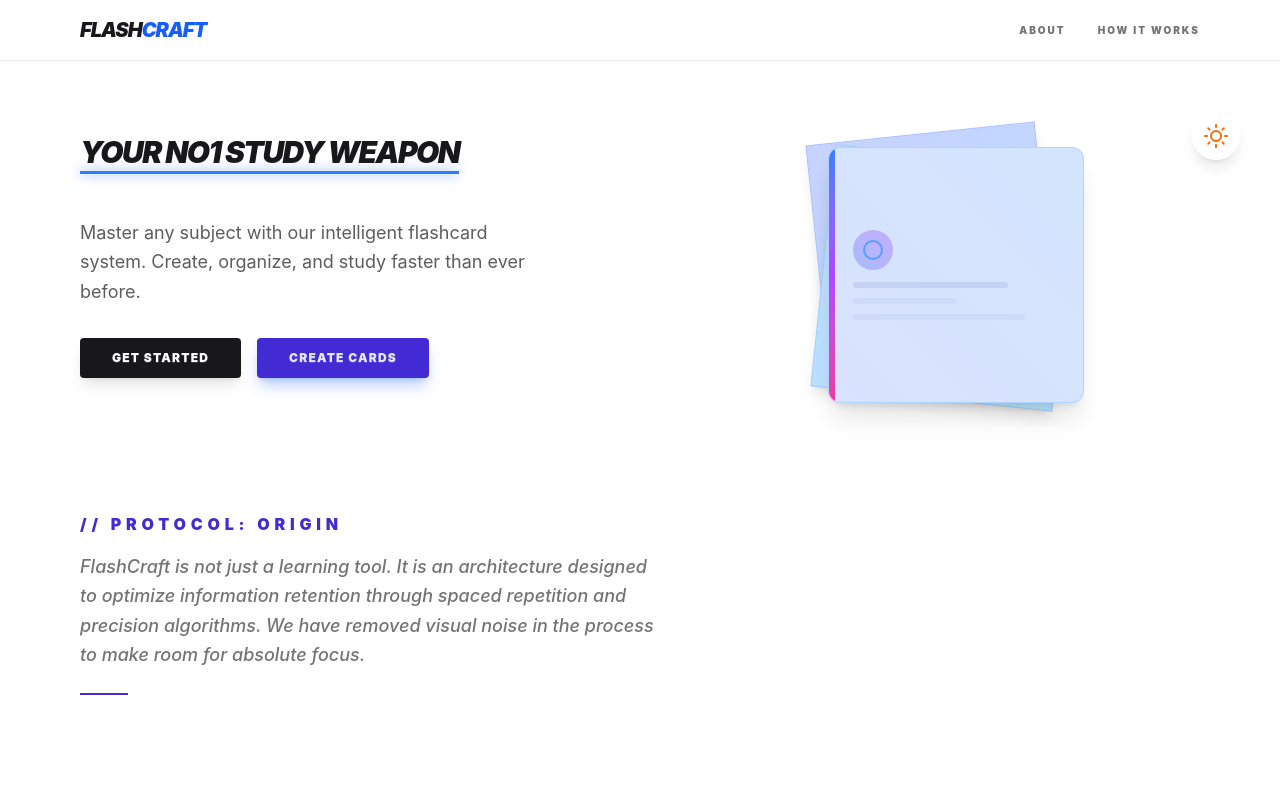
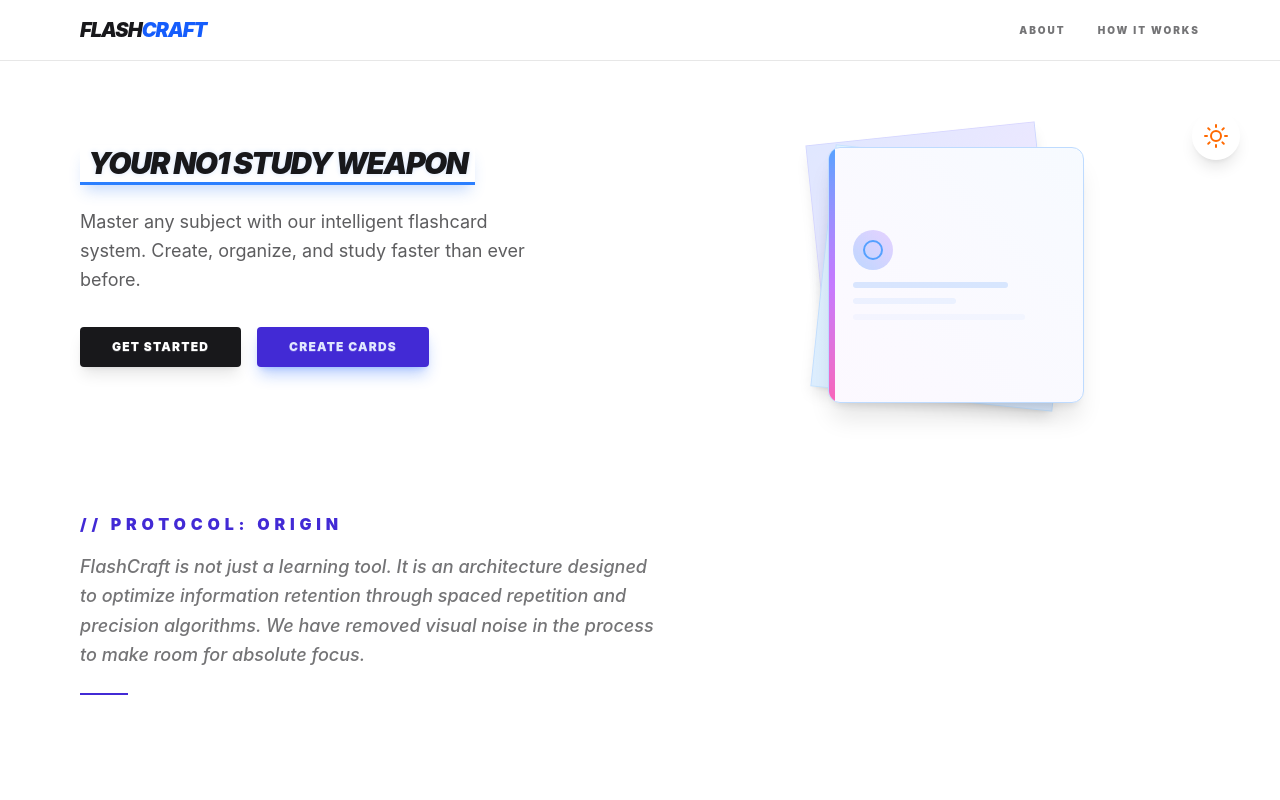
Before and after one commit to SebiSomu/Flashcards-Maker-Website, a React (Vite) app: page / in a window 1280 px wide. Shown: the top 800 px of the page. Built offline with nearby package versions, Linux system fonts and the light colour scheme.

Commit message:
Modified Hero and Footer dimensions

```diff
--- a/src/components/FlashcardAnimation.tsx
+++ b/src/components/FlashcardAnimation.tsx
@@ -1,4 +1,60 @@
+import { useEffect, useState } from "react";
+
 const FlashcardAnimation = () => {
+    const [isDark, setIsDark] = useState(false);
+
+    useEffect(() => {
+        const checkDarkMode = () => {
+            setIsDark(document.documentElement.classList.contains('dark'));
+        };
+
+        checkDarkMode();
+
+        const observer = new MutationObserver(checkDarkMode);
+        observer.observe(document.documentElement, {
+            attributes: true,
+            attributeFilter: ['class']
+        });
+
+        return () => observer.disconnect();
+    }, []);
+
+    const colors = {
+        ambientLight: isDark
+            ? 'bg-[radial-gradient(circle,rgba(120,119,198,0.15)_0%,transparent_70%)]'
+            : 'bg-[radial-gradient(circle,rgba(59,130,246,0.15)_0%,transparent_70%)]',
+
+        backCard: isDark
+            ? 'bg-gradient-to-br from-indigo-900 to-slate-900 border-indigo-500/20'
+            : 'bg-gradient-to-br from-indigo-100 to-purple-100 border-indigo-300/30',
+
+        middleCard: isDark
+            ? 'bg-gradient-to-br from-blue-900 to-slate-900 border-blue-500/20'
+            : 'bg-gradient-to-br from-sky-100 to-blue-100 border-blue-300/30',
+
+        frontCard: isDark
+            ? 'bg-slate-900 border-blue-400/30'
+            : 'bg-white border-blue-200',
+
+        accentLine: isDark
+            ? 'bg-gradient-to-b from-blue-500 via-purple-500 to-pink-500'
+            : 'bg-gradient-to-b from-blue-400 via-purple-400 to-pink-400',
+
+        circleGradient: isDark
+            ? 'bg-gradient-to-tr from-blue-600/30 to-purple-600/30'
+            : 'bg-gradient-to-tr from-blue-200 to-purple-200',
+
+        circleBorder: isDark ? 'border-blue-300' : 'border-blue-400',
+
+        line1: isDark ? 'bg-slate-700/50' : 'bg-blue-100',
+        line2: isDark ? 'bg-slate-700/30' : 'bg-blue-50',
+        line3: isDark ? 'bg-slate-700/20' : 'bg-blue-50/50',
+
+        shimmer: isDark
+            ? 'bg-gradient-to-bl from-blue-500/5 to-purple-500/5'
+            : 'bg-gradient-to-bl from-blue-400/5 to-purple-400/5'
+    };
+
     return (
         <div className="relative w-48 h-48 md:w-64 md:h-64 perspective-1000">
             <style>{`
@@ -19,32 +75,24 @@ const FlashcardAnimation = () => {
                 .animate-float-3 { animation: float-3 6s ease-in-out infinite; will-change: transform; }
             `}</style>
 
-            {/* Ambient light - removed blur, using radial gradient for performance */}
-            <div className="absolute top-1/2 left-1/2 transform -translate-x-1/2 -translate-y-1/2 w-full h-full bg-[radial-gradient(circle,rgba(59,130,246,0.15)_0%,transparent_70%)] pointer-events-none"></div>
+            <div className={`absolute top-1/2 left-1/2 transform -translate-x-1/2 -translate-y-1/2 w-full h-full ${colors.ambientLight} pointer-events-none`}></div>
+            <div className={`absolute top-0 left-0 w-full h-full ${colors.backCard} border shadow-lg flex items-center justify-center z-10 animate-float-3`}></div>
+            <div className={`absolute top-3 left-3 w-full h-full ${colors.middleCard} border shadow-lg flex items-center justify-center z-20 animate-float-2`}></div>
+            <div className={`absolute top-6 left-6 w-full h-full ${colors.frontCard} rounded-xl border shadow-xl flex items-center justify-center overflow-hidden z-30 animate-float-1`}>
 
-            {/* Back Card (3rd) - Purple/Indigo Accent */}
-            <div className="absolute top-0 left-0 w-full h-full bg-gradient-to-br from-indigo-200 to-blue-200 dark:from-indigo-900 dark:to-slate-900 border border-indigo-500/20 shadow-lg flex items-center justify-center z-10 animate-float-3"></div>
-
-            {/* Middle Card (2nd) - Blue Accent */}
-            <div className="absolute top-3 left-3 w-full h-full bg-gradient-to-br from-blue-200 to-sky-200 dark:from-blue-900 dark:to-slate-900 border border-blue-500/20 shadow-lg flex items-center justify-center z-20 animate-float-2"></div>
-
-            {/* Front Card (1st) - Main styled card */}
-            <div className="absolute top-6 left-6 w-full h-full bg-blue-100 dark:bg-slate-900 rounded-xl border border-blue-400/30 shadow-xl flex items-center justify-center overflow-hidden z-30 animate-float-1">
-                {/* Colorful Accent Line */}
-                <div className="absolute top-0 left-0 w-1.5 h-full bg-gradient-to-b from-blue-500 via-purple-500 to-pink-500"></div>
+                <div className={`absolute top-0 left-0 w-1.5 h-full ${colors.accentLine}`}></div>
 
                 <div className="p-6 w-full">
-                    <div className="w-10 h-10 rounded-full bg-gradient-to-tr from-blue-600/30 to-purple-600/30 mb-3 flex items-center justify-center">
-                        <div className="w-5 h-5 border-2 border-blue-400 rounded-full"></div>
+                    <div className={`w-10 h-10 rounded-full ${colors.circleGradient} mb-3 flex items-center justify-center`}>
+                        <div className={`w-5 h-5 border-2 ${colors.circleBorder} rounded-full`}></div>
                     </div>
-                    {/* Content lines with slight color hint */}
-                    <div className="h-1.5 w-3/4 bg-blue-900/10 dark:bg-slate-700/50 rounded-full mb-2.5"></div>
-                    <div className="h-1.5 w-1/2 bg-blue-900/5 dark:bg-slate-700/30 rounded-full mb-2.5"></div>
-                    <div className="h-1.5 w-5/6 bg-blue-900/5 dark:bg-slate-700/20 rounded-full"></div>
+
+                    <div className={`h-1.5 w-3/4 rounded-full mb-2.5 ${colors.line1}`}></div>
+                    <div className={`h-1.5 w-1/2 rounded-full mb-2.5 ${colors.line2}`}></div>
+                    <div className={`h-1.5 w-5/6 rounded-full ${colors.line3}`}></div>
                 </div>
 
-                {/* Slight colorful shimmer */}
-                <div className="absolute top-0 right-0 w-full h-full bg-gradient-to-bl from-blue-500/5 to-purple-500/5 pointer-events-none"></div>
+                <div className={`absolute top-0 right-0 w-full h-full ${colors.shimmer} pointer-events-none`}></div>
             </div>
         </div>
     );
--- a/src/components/Footer.tsx
+++ b/src/components/Footer.tsx
@@ -1,33 +1,30 @@
 const Footer = () => {
     return (
-        <footer className="w-full bg-[#0f172a] text-white border-t border-white/10 py-5 px-10 md:px-20 mt-20 relative z-10">
+        <footer className="w-full bg-[#0f172a] text-white border-t border-white/10 py-3 px-10 md:px-20 mt-45 relative z-10">
             <div className="max-w-7xl mx-auto flex flex-col md:flex-row justify-between items-center gap-6">
 
-                {/* Logo / Brand */}
                 <div className="text-center md:text-left">
                     <h3 className="text-white font-black text-lg tracking-tighter uppercase italic">
                         FLASH<span className="text-blue-500">CRAFT</span>
                     </h3>
-                    <p className="text-slate-400 text-xs mt-1">
+                    <p className="text-slate-400 text-[10px] mt-0.5">
                         Master your studies, one card at a time.
                     </p>
                 </div>
 
-                {/* Copyright */}
                 <div className="text-slate-500 text-[10px] uppercase font-bold tracking-widest text-center">
                     &copy; {new Date().getFullYear()} FlashCraft. All rights reserved.
                 </div>
 
-                {/* Simple Socials / Links placeholder */}
-                <div className="flex gap-4">
+                <div className="flex gap-3">
                     <a href="#" className="text-slate-400 hover:text-white transition-colors">
-                        <svg xmlns="http://www.w3.org/2000/svg" width="16" height="16" viewBox="0 0 24 24" fill="none" stroke="currentColor" strokeWidth="2" strokeLinecap="round" strokeLinejoin="round"><path d="M18 2h-3a5 5 0 0 0-5 5v3H7v4h3v8h4v-8h3l1-4h-4V7a1 1 0 0 1 1-1h3z"></path></svg>
+                        <svg xmlns="http://www.w3.org/2000/svg" width="14" height="14" viewBox="0 0 24 24" fill="none" stroke="currentColor" strokeWidth="2" strokeLinecap="round" strokeLinejoin="round"><path d="M18 2h-3a5 5 0 0 0-5 5v3H7v4h3v8h4v-8h3l1-4h-4V7a1 1 0 0 1 1-1h3z"></path></svg>
                     </a>
                     <a href="#" className="text-slate-400 hover:text-white transition-colors">
-                        <svg xmlns="http://www.w3.org/2000/svg" width="16" height="16" viewBox="0 0 24 24" fill="none" stroke="currentColor" strokeWidth="2" strokeLinecap="round" strokeLinejoin="round"><rect x="2" y="2" width="20" height="20" rx="5" ry="5"></rect><path d="M16 11.37A4 4 0 1 1 12.63 8 4 4 0 0 1 16 11.37z"></path><line x1="17.5" y1="6.5" x2="17.51" y2="6.5"></line></svg>
+                        <svg xmlns="http://www.w3.org/2000/svg" width="14" height="14" viewBox="0 0 24 24" fill="none" stroke="currentColor" strokeWidth="2" strokeLinecap="round" strokeLinejoin="round"><rect x="2" y="2" width="20" height="20" rx="5" ry="5"></rect><path d="M14 11.37A4 4 0 1 1 12.63 8 4 4 0 0 1 14 11.37z"></path><line x1="17.5" y1="6.5" x2="17.51" y2="6.5"></line></svg>
                     </a>
                     <a href="#" className="text-slate-400 hover:text-white transition-colors">
-                        <svg xmlns="http://www.w3.org/2000/svg" width="16" height="16" viewBox="0 0 24 24" fill="none" stroke="currentColor" strokeWidth="2" strokeLinecap="round" strokeLinejoin="round"><path d="M23 3a10.9 10.9 0 0 1-3.14 1.53 4.48 4.48 0 0 0-7.86 3v1A10.66 10.66 0 0 1 3 4s-4 9 5 13a11.64 11.64 0 0 1-7 2c9 5 20 0 20-11.5a4.5 4.5 0 0 0-.08-.83A7.72 7.72 0 0 0 23 3z"></path></svg>
+                        <svg xmlns="http://www.w3.org/2000/svg" width="14" height="14" viewBox="0 0 24 24" fill="none" stroke="currentColor" strokeWidth="2" strokeLinecap="round" strokeLinejoin="round"><path d="M23 3a10.9 10.9 0 0 1-3.14 1.53 4.48 4.48 0 0 0-7.86 3v1A10.66 10.66 0 0 1 3 4s-4 9 5 13a11.64 11.64 0 0 1-7 2c9 5 20 0 20-11.5a4.5 4.5 0 0 0-.08-.83A7.72 7.72 0 0 0 23 3z"></path></svg>
                     </a>
                 </div>
             </div>
--- a/src/components/Hero.tsx
+++ b/src/components/Hero.tsx
@@ -1,10 +1,24 @@
 const Hero = ({ title }: { title: string }) => {
     return (
-        <div className="relative mb-6 inline-block text-left">
-            <h1 className="text-2xl md:text-3xl font-black text-base-content tracking-tighter uppercase italic">
-                {title}
+        <div className="mb-6 max-w-2xl text-left">
+            <h1 className="text-xl md:text-3xl font-black text-base-content tracking-tighter uppercase italic leading-tight">
+                <span className="
+                    inline
+                    bg-gradient-to-r from-blue-500 to-blue-500
+                    bg-[length:100%_3px]
+                    bg-no-repeat
+                    bg-bottom
+                    pb-1
+                    px-2
+                    decoration-clone
+                    [box-shadow:0_10px_15px_-5px_rgba(59,130,246,0.3)]
+                    [text-shadow:0_0_5px_rgba(59,130,246,0.2)]
+                    dark:[box-shadow:0_10px_15px_-5px_rgba(59,130,246,0.6)]
+                    dark:[text-shadow:0_0_10px_rgba(59,130,246,0.3)]
+                ">
+                    {title}
+                </span>
             </h1>
-            <div className="absolute left-0 bottom-[-4px] w-full h-[3px] bg-blue-500 shadow-[0_0_12px_rgba(59,130,246,0.8)]"></div>
         </div>
     );
 };
--- a/src/components/ThemeToggle.tsx
+++ b/src/components/ThemeToggle.tsx
@@ -1,4 +1,3 @@
-
 import { useEffect, useState } from "react";
 
 const ThemeToggle = () => {
--- a/tailwind.config.js
+++ b/tailwind.config.js
@@ -2,10 +2,6 @@
 import daisyui from "daisyui"
 
 export default {
-    content: [
-        "./index.html",
-        "./src/**/*.{js,ts,jsx,tsx}",
-    ],
     content: [
         "./index.html",
         "./src/**/*.{js,ts,jsx,tsx}",
```
